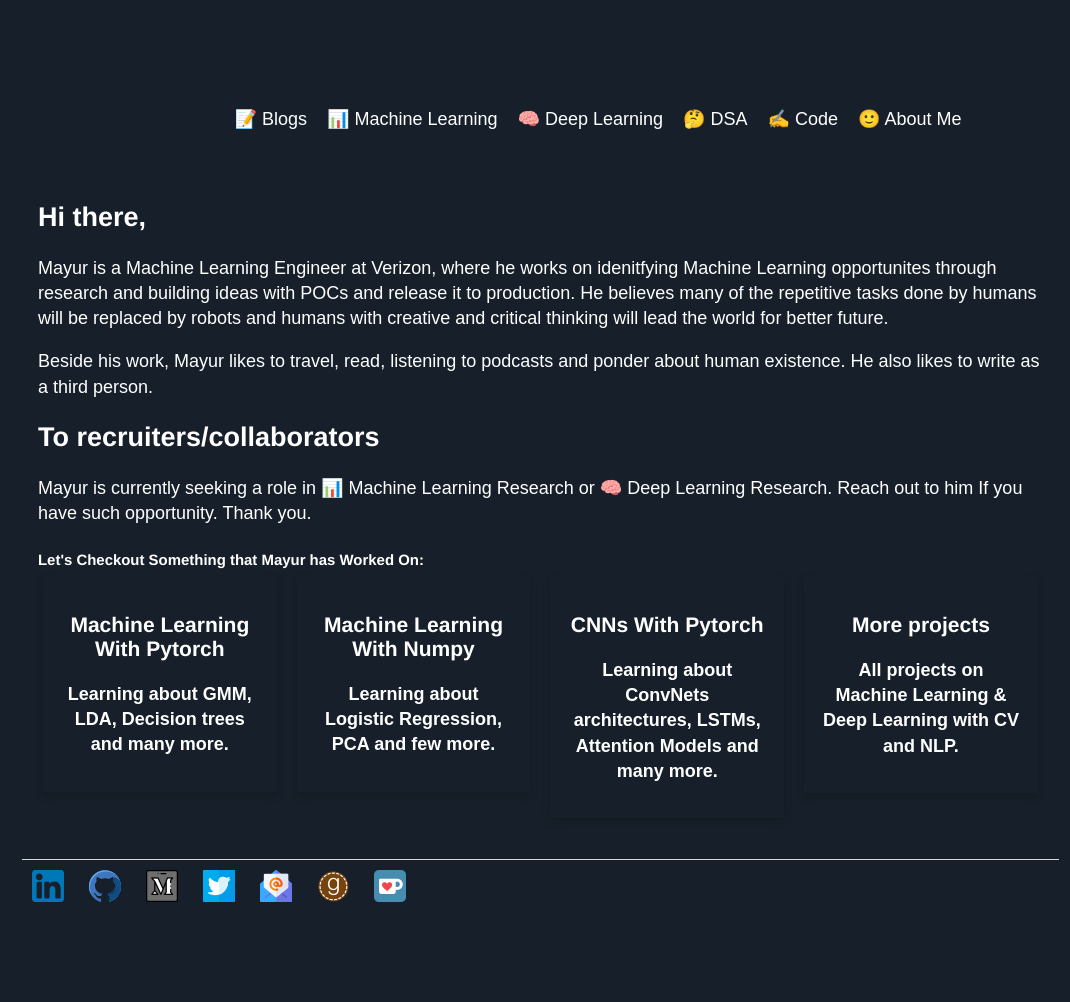
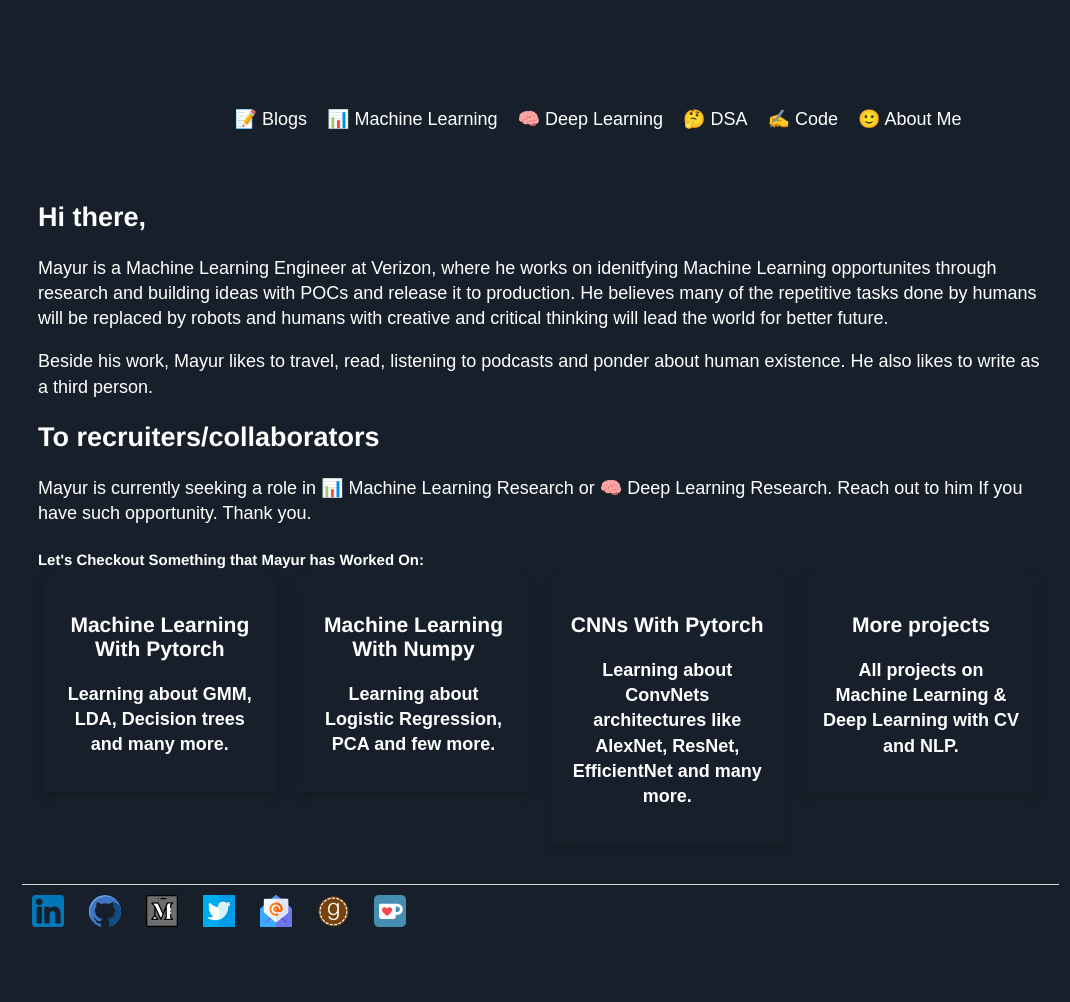
Before and after one commit to Mayurji/mayurji.github.io, a Jekyll site: the page built from about/index.html, in a window 1280 px wide. Shown: the whole page, without its empty margins (42-1112 px from the left). Built offline with Jekyll 4.4.1, drawn with Linux system fonts in a browser that asks for light colours; nearby versions of some CDN libraries; before the commit the page ends 977 px from its top, so only the background shows below that.

Commit message:
Update index.html

```diff
--- a/about/index.html
+++ b/about/index.html
@@ -58,7 +58,7 @@ title: Math + Computing = AI
 	  <div class="column">
 	    <div class="card">
 		  <a href="https://github.com/Mayurji/CNNs"><h3>CNNs With Pytorch</h3></a>
-		  <p>Learning about ConvNets architectures, LSTMs, Attention Models and many more.</p>
+		  <p>Learning about ConvNets architectures like AlexNet, ResNet, EfficientNet and many more.</p>
 	    </div>
 	  </div>
 	  <div class="column">
```
